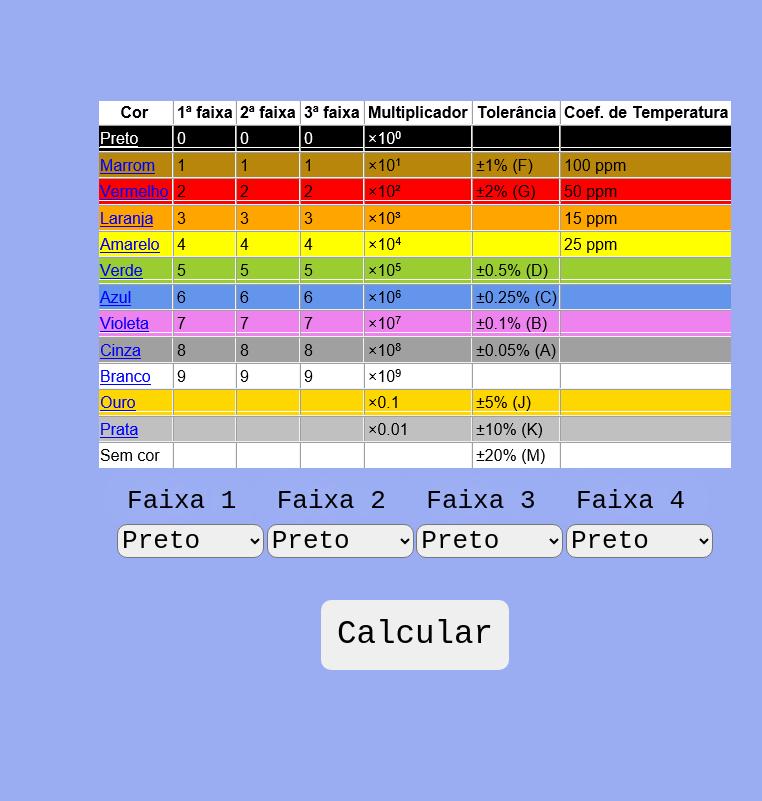
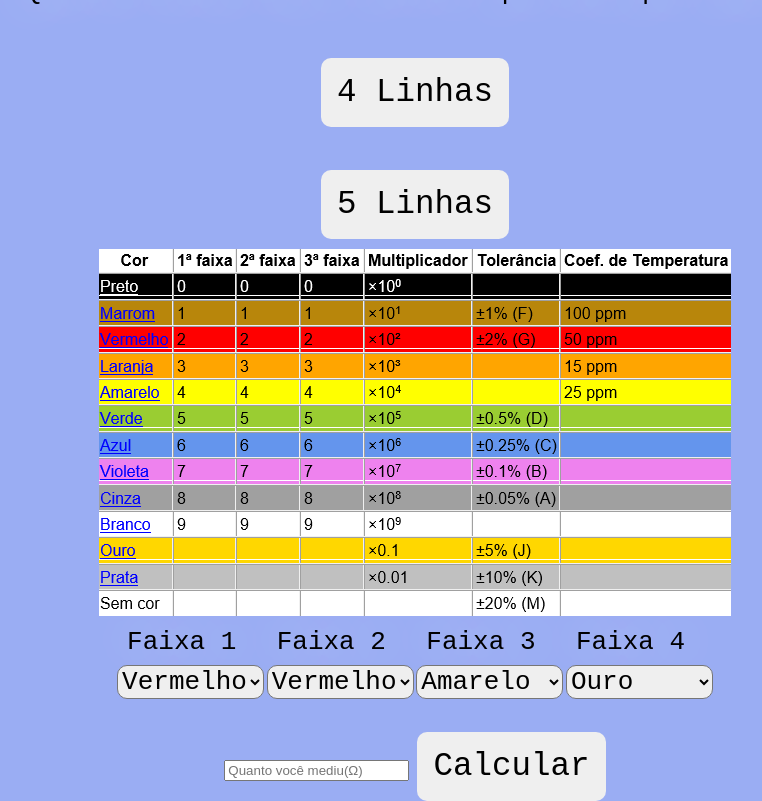
Before and after one commit to eliel358/Calculadora-de-Codigo-de-Cores-de-Resistores, a plain HTML site: page index.html in a window 1280 px wide. Shown: the whole page, without its empty margins (225-987 px from the left). Drawn offline with Linux system fonts and the light colour scheme.

Commit message:
update html

```diff
--- a/index.html
+++ b/index.html
@@ -9,19 +9,20 @@
     <script defer src="./js/script.js"></script>
 </head>
 <body>
-    <div id="buttons-types" class="buttons-types" style="display: none;">
-        <p>Quantas linhas tem o resistor que você quer medir?</p>
+    <div id="buttons-types" class="buttons-types">
+        <p>Quantas faixas tem o resistor que você quer medir?</p>
         <button  id="fourl">4 Linhas</button>
         <button id="fivel">5 Linhas</button>
     </div>
+    <div class="calcular-cores" id='calcular-cores'>
         <img src="./assets/tabela cores.png">
         <div class="faixas">
             <div id="faixa-1">
                 <p>Faixa 1</p>
                 <select name="Faixa 1" id="Faixa 1">
+                    <option value="Vermelho">Vermelho</option>
                     <option value="Preto">Preto</option>
                     <option value="Marrom">Marrom</option>
-                <option value="Vermelho">Vermelho</option>
                     <option value="Laranja">Laranja</option>
                     <option value="Amarelo">Amarelo</option>
                     <option value="Verde">Verde</option>
@@ -37,9 +38,9 @@
             <div id="faixa-2">
                 <p>Faixa 2</p>
                 <select name="Faixa 2" id="Faixa 2">
+                    <option value="Vermelho">Vermelho</option>
                     <option value="Preto">Preto</option>
                     <option value="Marrom">Marrom</option>
-                <option value="Vermelho">Vermelho</option>
                     <option value="Laranja">Laranja</option>
                     <option value="Amarelo">Amarelo</option>
                     <option value="Verde">Verde</option>
@@ -55,11 +56,11 @@
             <div id="faixa-3">
                 <p>Faixa 3</p>
                 <select name="Faixa 3" id="Faixa 3">
+                    <option value="Amarelo">Amarelo</option>
                     <option value="Preto">Preto</option>
                     <option value="Marrom">Marrom</option>
                     <option value="Vermelho">Vermelho</option>
                     <option value="Laranja">Laranja</option>
-                <option value="Amarelo">Amarelo</option>
                     <option value="Verde">Verde</option>
                     <option value="Azul">Azul</option>
                     <option value="Violeta">Violeta</option>
@@ -73,6 +74,7 @@
             <div id="faixa-4">
                 <p>Faixa 4</p>
                 <select name="Faixa 4" id="Faixa 4">
+                    <option value="Ouro">Ouro</option>
                     <option value="Preto">Preto</option>
                     <option value="Marrom">Marrom</option>
                     <option value="Vermelho">Vermelho</option>
@@ -83,7 +85,6 @@
                     <option value="Violeta">Violeta</option>
                     <option value="Cinza">Cinza</option>
                     <option value="Branco">Branco</option>
-                <option value="Ouro">Ouro</option>
                     <option value="Prata">Prata</option>
                     <option value="Sem cor">Sem cor</option>
                 </select>
@@ -107,7 +108,9 @@
                 </select>
             </div>
         </div>
+        <input type="number" id="errortax" placeholder="Quanto você mediu(Ω)">
         <button id="calcular">Calcular</button>
+    </div>
     <p id="resultado"></p>
 </body>
 </html>
```
Lines whose indentation alone changed are shown as unchanged.
